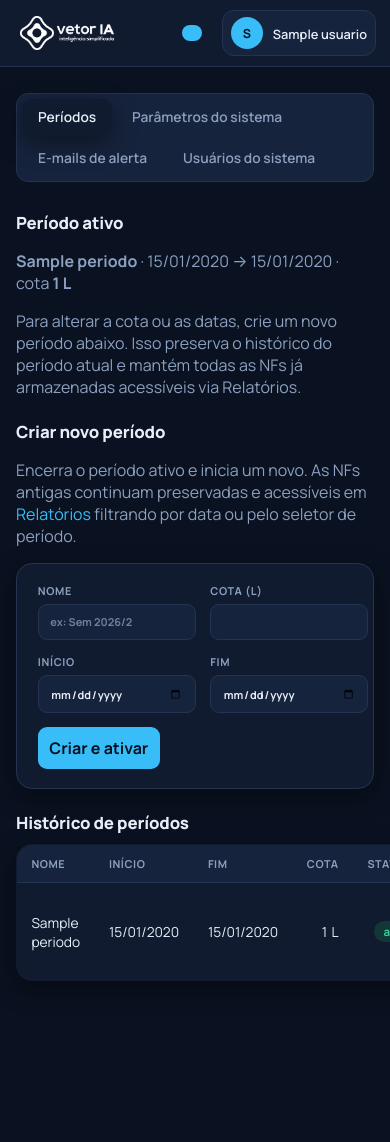
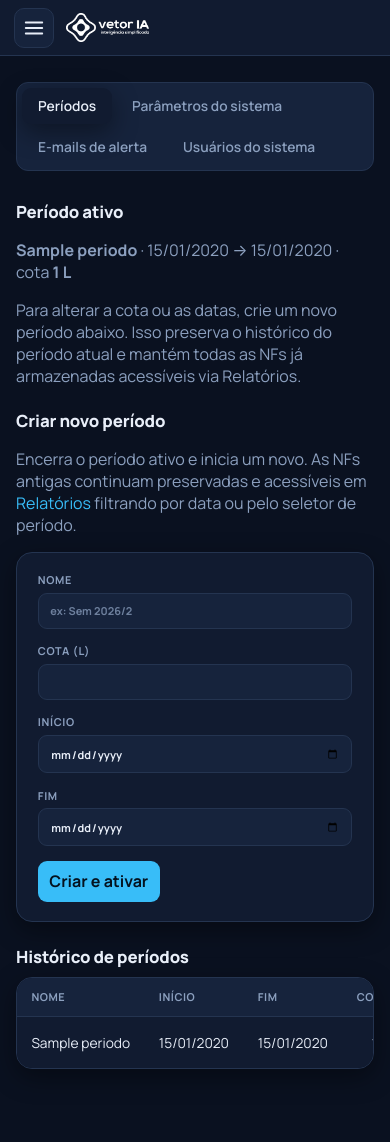
Before and after one commit to caicrangel/claude_code, a FastAPI app: page /configuracao in a window 390 px wide; the page is wider, and only the part inside the window is pictured. Before the commit the page ends 981 px from the top of that part, so only its background shows below. Run offline with FastAPI, Linux system fonts and the light colour scheme; the visitor is signed in with stand-in values (Sample User, id 1); tables that the repository leaves empty hold one stand-in row (values such as "Sample post"); parts of the project's set-up code (start-up, migrations or seed data) failed here and were passed over.

Commit message:
Improve mobile/responsive layout
- Replace the broken horizontal mobile sidebar (which hid logout) with a
  proper off-canvas drawer: hamburger in a mobile top bar, backdrop, and
  Escape/link-tap to close.
- Contain table horizontal scroll to the table itself so the page never
  scrolls sideways.
- Turn the dashboard notes table into tappable stacked cards on phones
  (data-label per cell, full-width action buttons).
- Stack filters, config form grids and KPIs; scale the gauge on small
  screens.

```diff
--- a/app/static/app.css
+++ b/app/static/app.css
@@ -104,7 +104,8 @@ h3 { font-weight: 700; }
 .side-user .su-name { font-weight: 600; font-size: 0.8rem; color: var(--text); white-space: nowrap; overflow: hidden; text-overflow: ellipsis; }
 .side-user .su-role { font-size: 0.68rem; color: var(--muted); }
 
-/* === Sidebar recolhida === */
+/* === Sidebar recolhida (só no desktop; no mobile a gaveta é sempre cheia) === */
+@media (min-width: 821px) {
   :root[data-sidebar="collapsed"] .sidebar { width: 76px; padding-left: 10px; padding-right: 10px; }
   :root[data-sidebar="collapsed"] .sidebar .brand { justify-content: center; padding: 4px 0; }
   :root[data-sidebar="collapsed"] .sidebar .brand .logo { max-width: 100%; }
@@ -116,6 +117,11 @@ h3 { font-weight: 700; }
   :root[data-sidebar="collapsed"] .side-foot .side-link { justify-content: center; padding: 9px 0; }
   :root[data-sidebar="collapsed"] .side-user { justify-content: center; padding: 8px; gap: 0; }
   :root[data-sidebar="collapsed"] .side-user span:not(.avatar) { display: none; }
+}
+
+/* Elementos exclusivos do mobile — escondidos por padrão (desktop) */
+.mobile-topbar { display: none; }
+.nav-backdrop { display: none; }
 
 /* === App main === */
 .app-main { flex: 1; min-width: 0; display: flex; flex-direction: column; min-height: 100vh; }
@@ -431,34 +437,105 @@ td.acoes form:last-child { margin-right: 0; }
 
 /* === Responsivo === */
 @media (max-width: 1100px) { .charts { grid-template-columns: 1fr; } }
+
 @media (max-width: 900px) {
   .overview-top { grid-template-columns: 1fr; }
-  .overview-top .kpi { grid-template-columns: repeat(2, 1fr); }
+  .overview-top .kpi { grid-template-columns: repeat(3, 1fr); }
 }
+
+/* --- Tablet / mobile: sidebar vira gaveta off-canvas --- */
 @media (max-width: 820px) {
-  body { flex-direction: column; }
+  body { display: block; }
+
+  .mobile-topbar {
+    display: flex; align-items: center; gap: 12px;
+    height: 56px; padding: 0 14px;
+    background: var(--panel); border-bottom: 1px solid var(--border);
+    position: sticky; top: 0; z-index: 40;
+  }
+  .mobile-topbar .hamburger {
+    width: 40px; height: 40px; flex: none; padding: 0;
+    display: inline-flex; align-items: center; justify-content: center;
+    background: var(--panel-soft); border: 1px solid var(--border);
+    border-radius: var(--radius-sm); color: var(--text); cursor: pointer;
+  }
+  .mobile-topbar .hamburger:hover { border-color: var(--accent); filter: none; }
+  .mobile-topbar .mobile-brand { display: flex; align-items: center; }
+  .mobile-topbar .mobile-brand .logo { max-height: 30px; max-width: 140px; object-fit: contain; }
+
   .sidebar {
-    width: auto; height: auto; position: sticky; top: 0; z-index: 30;
-    flex-direction: row; align-items: center; gap: 12px;
-    padding: 10px 14px; border-right: 0; border-bottom: 1px solid var(--border);
+    position: fixed; top: 0; left: 0; height: 100vh; width: 264px;
+    z-index: 60; transform: translateX(-100%);
+    transition: transform 0.22s ease;
+    border-right: 1px solid var(--border);
   }
-  .sidebar .brand { min-height: 0; }
-  .sidebar .brand .logo { max-height: 34px; max-width: 130px; }
-  .side-nav { flex-direction: row; gap: 2px; margin-left: 6px; }
-  .side-nav a { padding: 8px 10px; font-size: 0.82rem; }
-  .side-nav a .ico { display: none; }
-  .side-foot { margin: 0 0 0 auto; flex-direction: row; align-items: center; }
-  .side-foot .side-link { display: none; }
-  .side-user { padding: 6px 8px; }
-  .side-user .su-role { display: none; }
-  .app-main { min-height: 0; }
+  :root[data-mobile-nav="open"] .sidebar { transform: none; }
+  /* botão "Recolher" não faz sentido na gaveta */
+  .sidebar .sidebar-collapse { display: none; }
+
+  .nav-backdrop {
+    display: block; position: fixed; inset: 0; z-index: 50;
+    background: rgba(2, 6, 23, 0.55);
+    opacity: 0; pointer-events: none; transition: opacity 0.22s ease;
+  }
+  :root[data-mobile-nav="open"] .nav-backdrop { opacity: 1; pointer-events: auto; }
+
+  .app-main { min-height: 100vh; }
   main { padding: 1.1rem 1rem 3rem; }
+  .topbar-slot { padding: 1rem 1rem 0; }
   .kpi, .kpi-grid { grid-template-columns: repeat(2, 1fr); }
-  .topbar { padding: 0 1rem; gap: 0.6rem; }
-  .topbar .period-chip { font-size: 0.72rem; padding: 6px 10px; }
+
+  /* Filtros e grids de formulário empilham */
+  .filtros { flex-direction: column; align-items: stretch; }
+  .filtros label { min-width: 0; }
+  .filtros button { align-self: stretch; }
+  .grid { grid-template-columns: 1fr; }
+  .grid button, .form-editar-acoes { grid-column: auto; }
+
+  /* Tabelas: rolam DENTRO do próprio bloco — a página nunca rola de lado */
+  table { display: block; overflow-x: auto; -webkit-overflow-scrolling: touch; white-space: nowrap; }
 }
-@media (max-width: 520px) {
-  .kpi, .kpi-grid, .overview-top .kpi { grid-template-columns: 1fr 1fr; }
-  .side-nav a span.txt { display: none; }
+
+@media (max-width: 640px) {
   h1 { font-size: 1.25rem; }
+  .kpi, .kpi-grid { grid-template-columns: 1fr 1fr; }
+  .overview-top .kpi { grid-template-columns: 1fr; }
+  .gauge-wrap { width: 190px; height: 190px; }
+  .gauge-wrap svg { width: 100%; height: 100%; }
+
+  /* Tabelas marcadas como cards viram cartões empilhados (sem scroll lateral) */
+  table.table-cards {
+    display: block; overflow: visible; white-space: normal;
+    border: 0; box-shadow: none; background: transparent; margin-top: 0.4rem;
   }
+  table.table-cards thead { display: none; }
+  table.table-cards tbody { display: block; }
+  table.table-cards tr {
+    display: block; background: var(--panel);
+    border: 1px solid var(--border); border-radius: var(--radius);
+    box-shadow: var(--shadow); padding: 0.55rem 0.9rem; margin-bottom: 0.85rem;
+  }
+  table.table-cards tr:last-child td { border-bottom: 0; }
+  table.table-cards td {
+    display: flex; justify-content: space-between; align-items: center; gap: 1rem;
+    border: 0; border-bottom: 1px solid var(--border);
+    padding: 0.5rem 0; text-align: right; white-space: normal; font-size: 0.9rem;
+  }
+  table.table-cards td:last-child { border-bottom: 0; }
+  table.table-cards td::before {
+    content: attr(data-label); flex: none; text-align: left;
+    color: var(--muted); font-size: 0.66rem; font-weight: 700;
+    text-transform: uppercase; letter-spacing: 0.05em;
+  }
+  /* Ações viram botões de largura cheia, fáceis de tocar */
+  table.table-cards td.acoes { flex-direction: column; align-items: stretch; gap: 0; }
+  table.table-cards td.acoes::before { margin-bottom: 0.4rem; }
+  table.table-cards td.acoes form { display: block; margin: 0 0 0.4rem; }
+  table.table-cards td.acoes form:last-child { margin-bottom: 0; }
+  table.table-cards td.acoes .btn-mini { display: block; width: 100%; text-align: center; padding: 0.5rem; }
+  table.table-cards td.center { justify-content: space-between; }
+  table.table-cards .status-tags { flex-direction: row; flex-wrap: wrap; justify-content: flex-end; }
+  /* Linha "sem dados" ocupa o cartão inteiro */
+  table.table-cards td[colspan]::before { content: none; }
+  table.table-cards td[colspan] { justify-content: center; text-align: center; }
+}
--- a/app/templates/base.html
+++ b/app/templates/base.html
@@ -9,7 +9,7 @@
   <link rel="preconnect" href="https://fonts.googleapis.com">
   <link rel="preconnect" href="https://fonts.gstatic.com" crossorigin>
   <link href="https://fonts.googleapis.com/css2?family=Manrope:wght@400;500;600;700;800&display=swap" rel="stylesheet">
-  <link rel="stylesheet" href="/static/app.css?v=23">
+  <link rel="stylesheet" href="/static/app.css?v=24">
   <script>
     // tema e recolhimento da sidebar aplicados antes da pintura para evitar flash
     (function(){
@@ -49,6 +49,18 @@
         }
       } catch(e) { console.error('toggleSidebar', e); }
     }
+    // Gaveta de navegação no mobile (off-canvas).
+    function closeNav(){ document.documentElement.removeAttribute('data-mobile-nav'); }
+    function toggleMobileNav(){
+      var open = document.documentElement.getAttribute('data-mobile-nav') === 'open';
+      if (open) closeNav();
+      else document.documentElement.setAttribute('data-mobile-nav', 'open');
+    }
+    document.addEventListener('click', function(e){
+      // Fecha a gaveta ao tocar num link de navegação.
+      if (e.target.closest && e.target.closest('.side-nav a, .side-foot a')) closeNav();
+    });
+    document.addEventListener('keydown', function(e){ if (e.key === 'Escape') closeNav(); });
   </script>
   <script src="https://unpkg.com/htmx.org@2.0.3"></script>
   {% block head %}{% endblock %}
@@ -114,8 +126,20 @@
     </div>
     {% endif %}
   </aside>
+  {% if current_user %}<div class="nav-backdrop" onclick="closeNav()"></div>{% endif %}
   {% endblock %}
   <div class="app-main">
+    {% if current_user %}
+    <header class="mobile-topbar">
+      <button type="button" class="hamburger" onclick="toggleMobileNav()" aria-label="Abrir menu">
+        <svg viewBox="0 0 24 24" width="22" height="22" fill="none" stroke="currentColor" stroke-width="2" stroke-linecap="round"><line x1="3" y1="6" x2="21" y2="6"/><line x1="3" y1="12" x2="21" y2="12"/><line x1="3" y1="18" x2="21" y2="18"/></svg>
+      </button>
+      <a href="/dashboard" class="mobile-brand">
+        <img src="{{ (logo_urls and logo_urls.light) or logo_url or '/static/vetor-logo-escura.png' }}" alt="{{ empresa_nome or 'vetorIA' }}" class="logo logo-light">
+        <img src="{{ (logo_urls and logo_urls.dark) or logo_url or '/static/vetor-logo-clara.png' }}" alt="{{ empresa_nome or 'vetorIA' }}" class="logo logo-dark">
+      </a>
+    </header>
+    {% endif %}
     {% block topbar %}
       {% block topbar_slot %}{% endblock %}
     {% endblock %}
```
Also changed, not shown: app/templates/dashboard.html (+10 -10 lines). Lines whose indentation alone changed are shown as unchanged.
